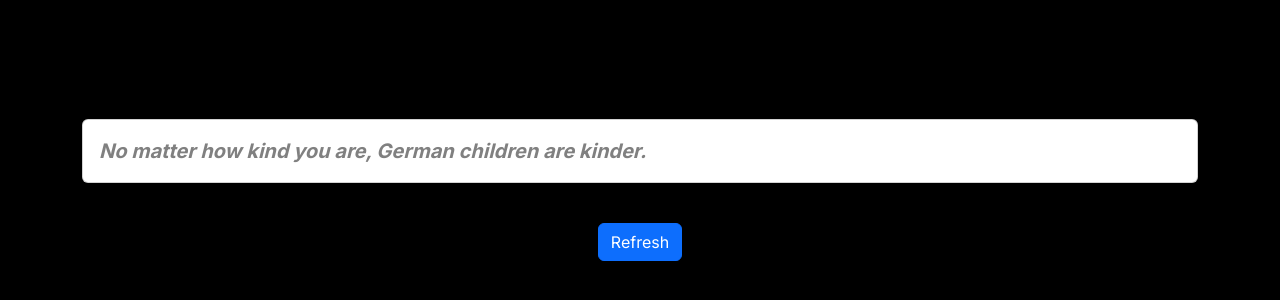
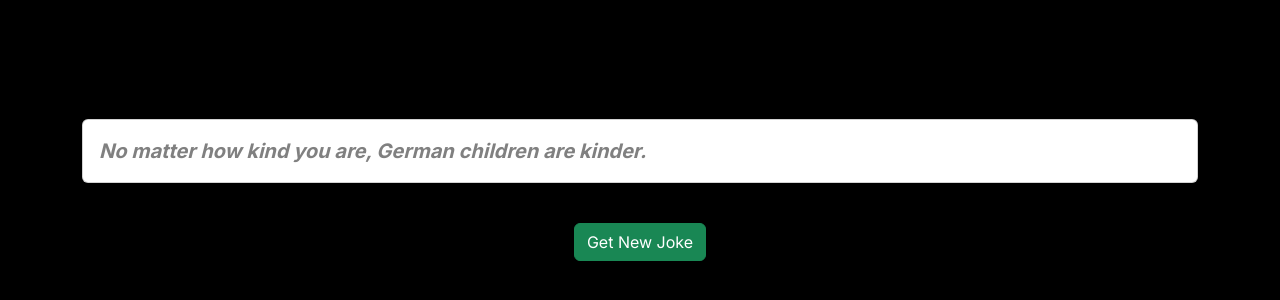
Before and after one commit to hkm007/NextBestJokes, a Next.js app: page / in a window 1280 px wide. Shown: the part 210-510 px from the top of the page. Built offline with nearby package versions, Linux system fonts and the light colour scheme; no server answers.

Commit message:
Added spinner

```diff
--- a/src/app/page.module.css
+++ b/src/app/page.module.css
@@ -3,5 +3,5 @@
     align-items: center;
     justify-content: center;
     height: 100vh;
-    width: 100vw;
+    width: auto;
 }
--- a/src/components/JokeCard.tsx
+++ b/src/components/JokeCard.tsx
@@ -9,12 +9,12 @@ function JokeCard() {
 
   useEffect(() => {
     const fetchData = async () => {
-      await new Promise((resolve) => setTimeout(resolve, 100));
+      await new Promise((resolve) => setTimeout(resolve, 300));
       setLoading(false);
     };
 
     fetchData();
-  }, []);
+  }, [refresh]);
 
   useEffect(() => {
     fetch(API_ENDPOINT, HEADERS)
@@ -30,6 +30,7 @@ function JokeCard() {
 
   const handleRefresh = () => {
     setRefresh(!refresh);
+    setLoading(!loading)
   };
 
   return (
@@ -37,7 +38,7 @@ function JokeCard() {
       {loading ? (
         <div className="spinner">
           <div
-            className="spinner-border text-primary justify-center"
+            className="spinner-border text-success justify-center"
             role="status"
           >
             <span className="sr-only"></span>
@@ -57,10 +58,10 @@ function JokeCard() {
           <div className="refreshButton">
             <button
               type="button"
-              className="btn btn-primary"
+              className="btn btn-success"
               onClick={handleRefresh}
             >
-              Refresh
+              Get New Joke
             </button>
           </div>
         </div>
```
